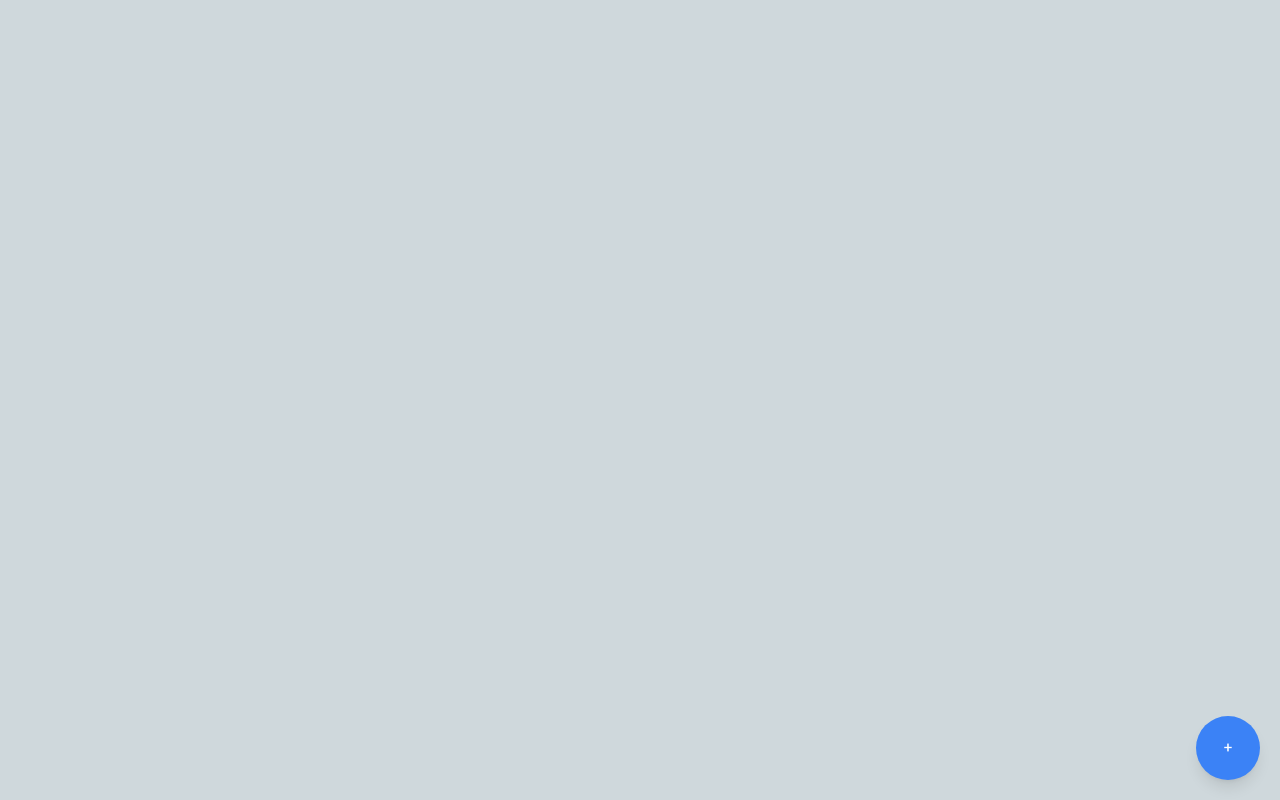
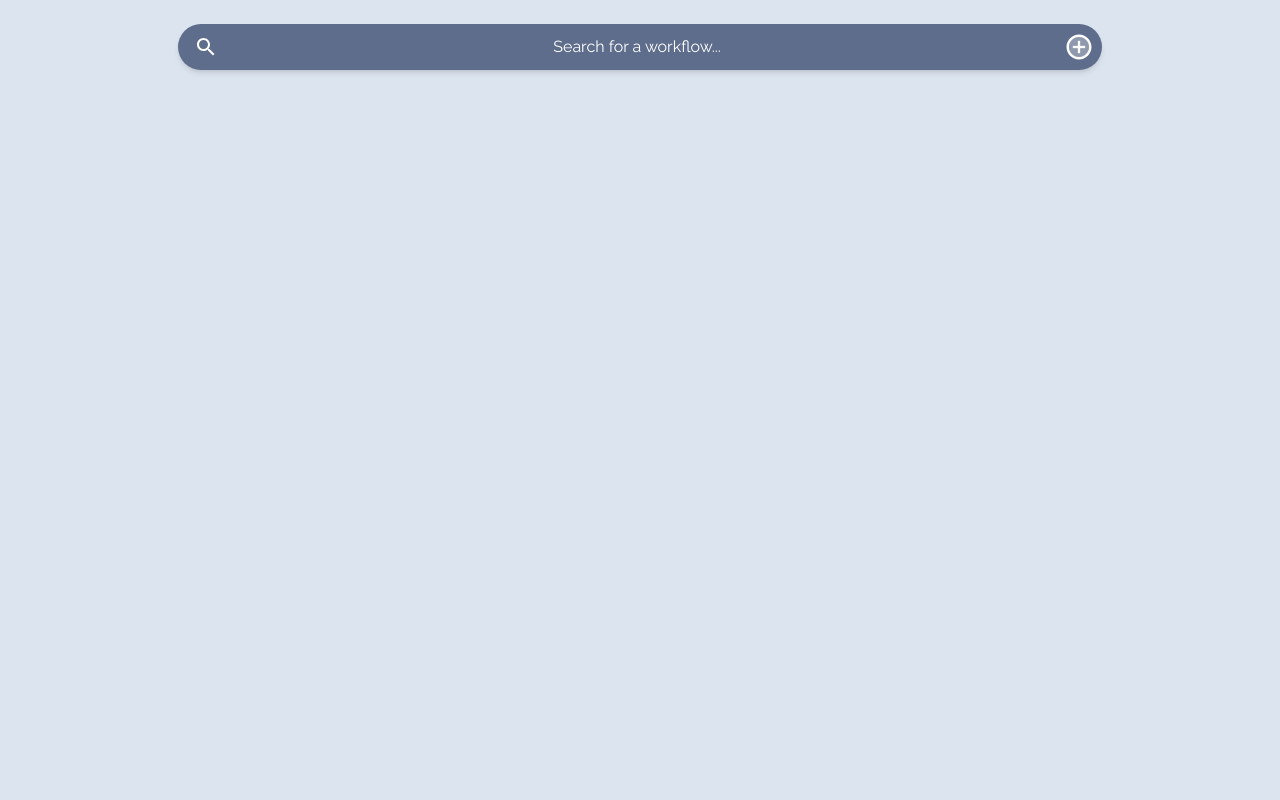
Before and after one commit to ivinjabraham/snow, a React (Vite) app: page /gallery in a window 1280 px wide. Built offline with nearby package versions, Linux system fonts and the light colour scheme; a web font is replaced by a local one.

Commit message:
Updated gallery page

```diff
--- a/src/gallery/components/card.tsx
+++ b/src/gallery/components/card.tsx
@@ -10,10 +10,16 @@ const Card: React.FC<CardProps> = ({ title, description }) => {
   const slug = title.toLowerCase().replace(/ /g, '-');
 
   return (
-    <div className="border border-gray-300 rounded-lg shadow-md p-4 m-2 w-48 h-48">
-      <Link to={`/gallery/${slug}`}>
-        <h3 className="text-xl font-semibold mb-2">{title}</h3>
-        <p className="text-gray-600">{description}</p>
+    <div className="border-2 border-white rounded-lg shadow-md overflow-hidden m-2 w-72 h-60">
+      <Link to={`/gallery/${slug}`} className="block h-full">
+        {/* Top section */}
+        <div className="bg-blue-200 h-3/4"></div>
+
+        {/* Bottom section styled similar to the example */}
+        <div className=" h-1/4 p-3 flex flex-col justify-center" style={{ backgroundColor: '#41506D' }}>
+          <h3 className="text-white text-sm font-semibold mb-1"> {title} </h3>
+          <p className="text-gray-400 text-xs">Last visited 12:00</p>
+        </div>
       </Link>
     </div>
   );
--- a/src/gallery/pages/gallery-page.tsx
+++ b/src/gallery/pages/gallery-page.tsx
@@ -1,5 +1,7 @@
 import React, { useState } from 'react';
 import Card from '../components/card';
+import SearchTwoToneIcon from '@mui/icons-material/SearchTwoTone';
+import AddCircleTwoToneIcon from '@mui/icons-material/AddCircleTwoTone';
 
 interface CardInfo {
   id: number;
@@ -23,18 +25,33 @@ const App: React.FC = () => {
   };
 
   return (
-    <div className="relative flex flex-col items-center h-screen">
-      <div className="flex flex-wrap justify-start items-start w-full">
-        {cards.map((card) => (
-          <Card key={card.id} title={card.title} description={card.description} />
-        ))}
+    <div className="relative flex flex-col items-center h-screen bg-[#dce4ef]" >
+      {/* Search Bar with Add Button */}
+      <div className="flex justify-center items-center w-full p-6 bg-[#dce4ef] " >
+        <div className="flex items-center w-3/4 rounded-full px-2 py-2 shadow-md relative" style={{ backgroundColor: '#5E6D8C' }}>
+          <SearchTwoToneIcon className="text-white absolute left-4" />
+          <input
+            type="text"
+            placeholder="Search for a workflow..."
+            className="w-full bg-transparent text-white outline-none placeholder-white text-center pl-10"
+          />
+          <button
+            className="ml-4 text-white"
+            onClick={addCard}
+          >
+            <AddCircleTwoToneIcon style={{ fontSize: 30 }} />
+          </button>
+        </div>
       </div>
-      <button
-        className="fixed bottom-5 right-5 w-16 h-16 rounded-full bg-blue-500 text-white text-2xl flex items-center justify-center shadow-lg hover:bg-blue-600 transition"
-        onClick={addCard}
-      >
-        +
-      </button>
+
+      {/* Card Grid Layout */}
+      <div className="grid grid-cols-1 sm:grid-cols-2 lg:grid-cols-3 gap-4 p-4 w-full max-w-screen-lg justify-items-center">
+          {cards.map((card) => (
+            <div key={card.id} className="flex justify-center items-center w-full">
+              <Card title={card.title} description={card.description} />
+            </div>
+             ))}
+             </div>
     </div>
   );
 };
```
